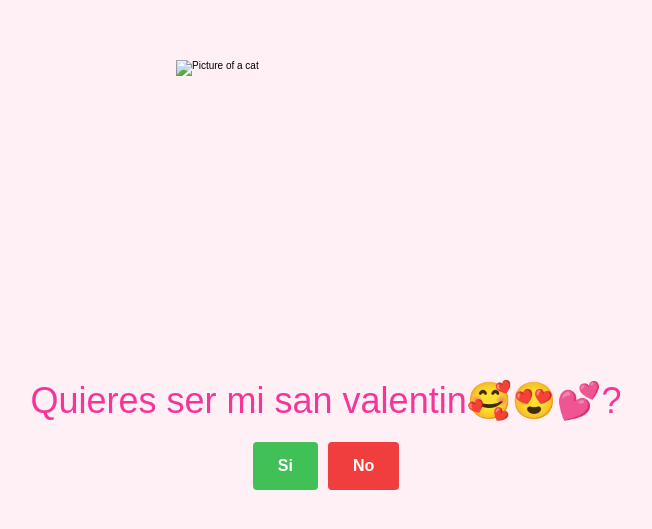
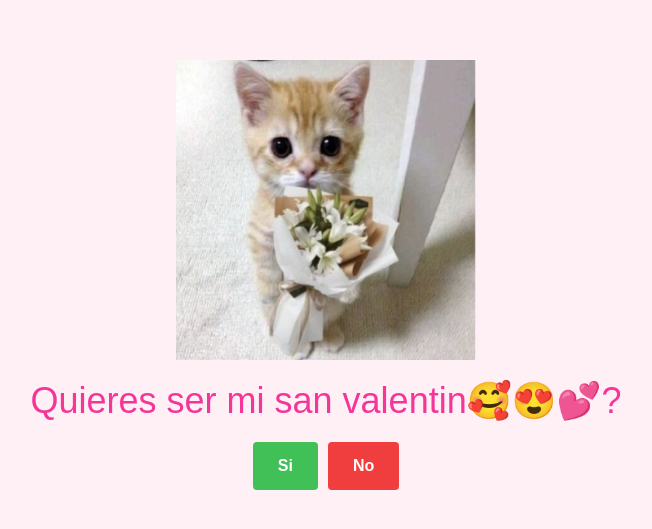
Before and after one commit to n1cooo2k/joselui, a plain HTML site: page index.html in a window 1280 px wide. Shown: the part 125-654 px from the top of the page, without its empty margins (314-966 px from the left). Drawn offline with Linux system fonts and the light colour scheme; the site is published under a folder, as on GitHub Pages, so addresses that start at the root find nothing; a web font is replaced by a local one.

Commit message:
Update index.html

```diff
--- a/index.html
+++ b/index.html
@@ -13,7 +13,7 @@
 
 <body>
   <main class="container">
-    <img class="cat-img" src="/cat-0.jpg" alt="Picture of a cat" />
+    <img class="cat-img" src="cat-0.jpg" alt="Picture of a cat" />
     <p class="title">Quieres ser mi san valentin🥰😍💕?</p>
     <div class="buttons">
       <button type="button" class="btn btn--yes">Si</button>
```
